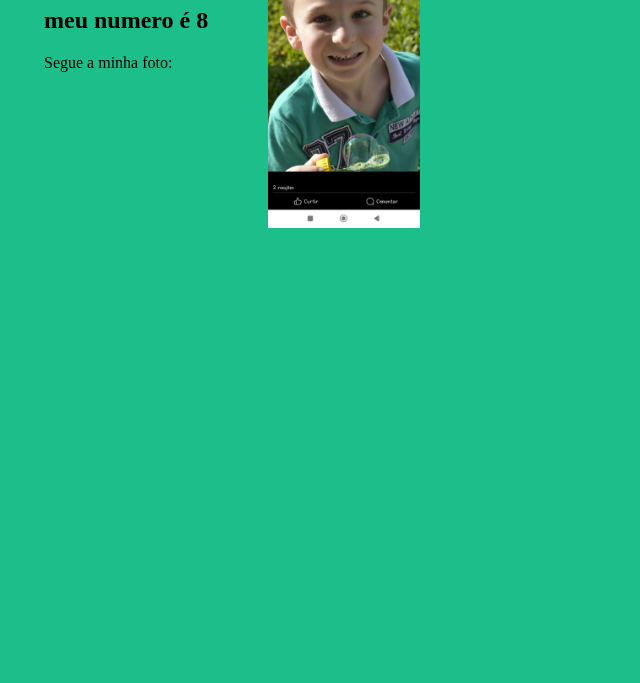
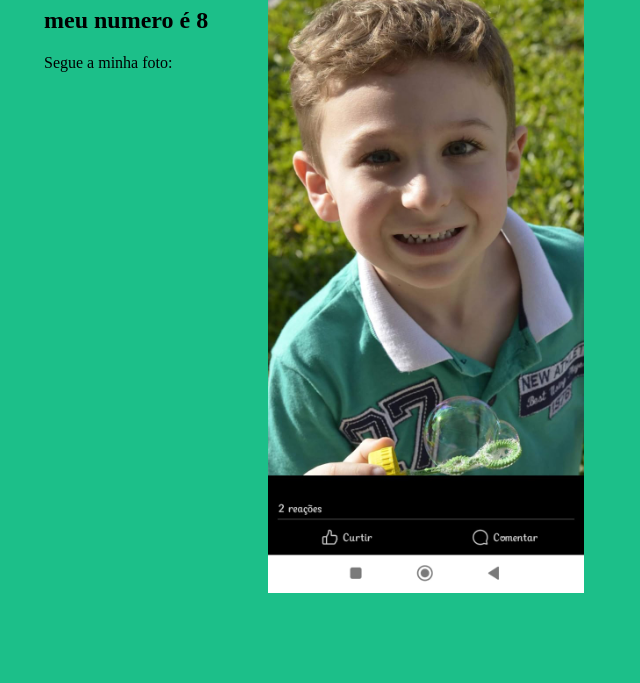
Before and after one commit to felipedoerl/projetos-ed.digital., a plain HTML site: page index.html in a window 1280 px wide. Shown: the part 117-800 px from the top of the page, without its empty margins (0-640 px from the left). Drawn offline with Linux system fonts and the light colour scheme.

Commit message:
jdfvojegboj

```diff
--- a/style.css
+++ b/style.css
@@ -1,5 +1,5 @@
 .foto {
-    width: 12%
+    width: 25%
 }
 
 body {
```
